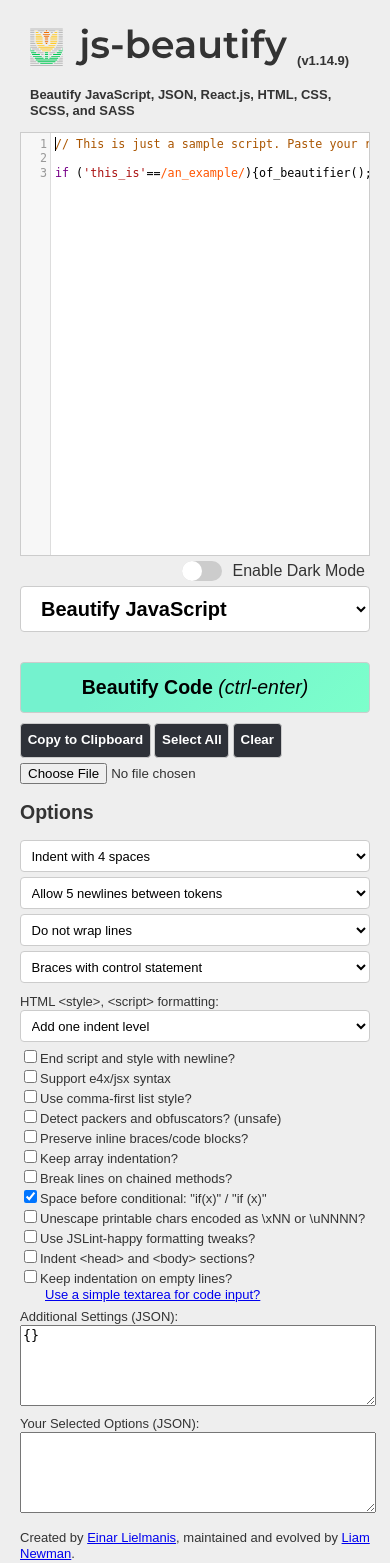
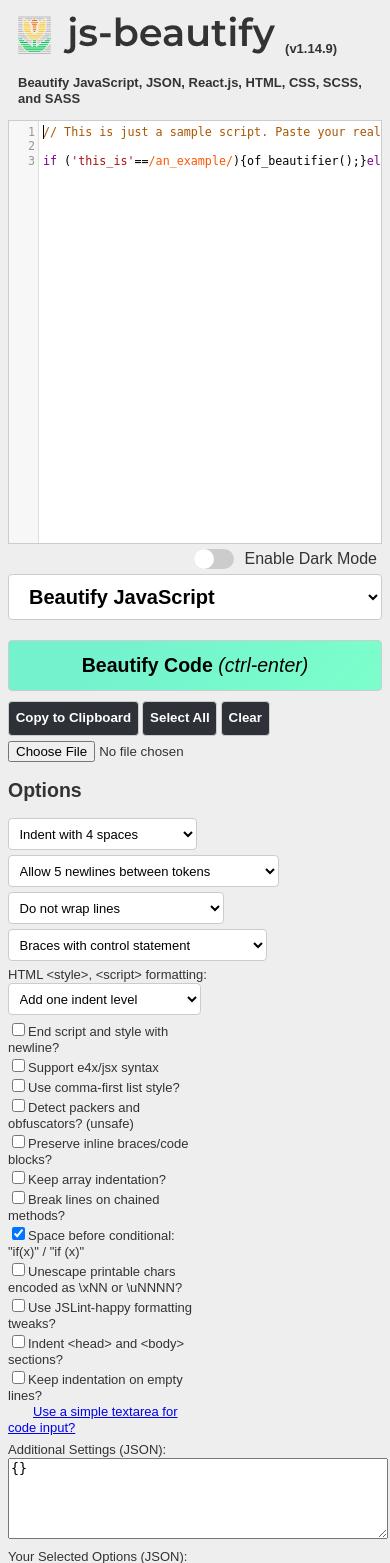
Before and after one commit to beautifier/js-beautify, a PHP site: page / in a window 390 px wide. Shown: the top 1563 px of the page. Run offline with PHP 8.4, Linux system fonts and the light colour scheme; style sheets or scripts are compiled from the project's sources; some libraries are stand-ins or nearby versions.

Commit message:
Revert "fix: Responsive design and dropdown text color"
This reverts commit ce0d5fa9d1895f7a45c087874fe95983a33819f8.

```diff
--- a/web/common-style.css
+++ b/web/common-style.css
@@ -87,8 +87,6 @@ input[type="checkbox"], select, button {
   grid-template-areas:
     "title options"
     "editor options";
-  margin: 10px;
-  padding: 10px
 }
 
 .title {
@@ -115,8 +113,8 @@ select, .buttons-box button {
   box-sizing: border-box;
 }
 
-select{
-  width: 100%;
+select {
+  display: block;
 }
 
 .options-checkboxes, .options-select {
@@ -164,7 +162,7 @@ select{
   }
 
   .options-checkboxes, .options-select {
-    max-width: 100%;
+    max-width: 50%;
   }
 
   .title {
@@ -202,10 +200,6 @@ select{
   background-color: #2e3037;
   color: #e8eaed;
   border: 1px solid #333333;
-}
-
-.dark-mode option{
-  color: white;
 }
 
 #theme-toggle-wrapper {
```
